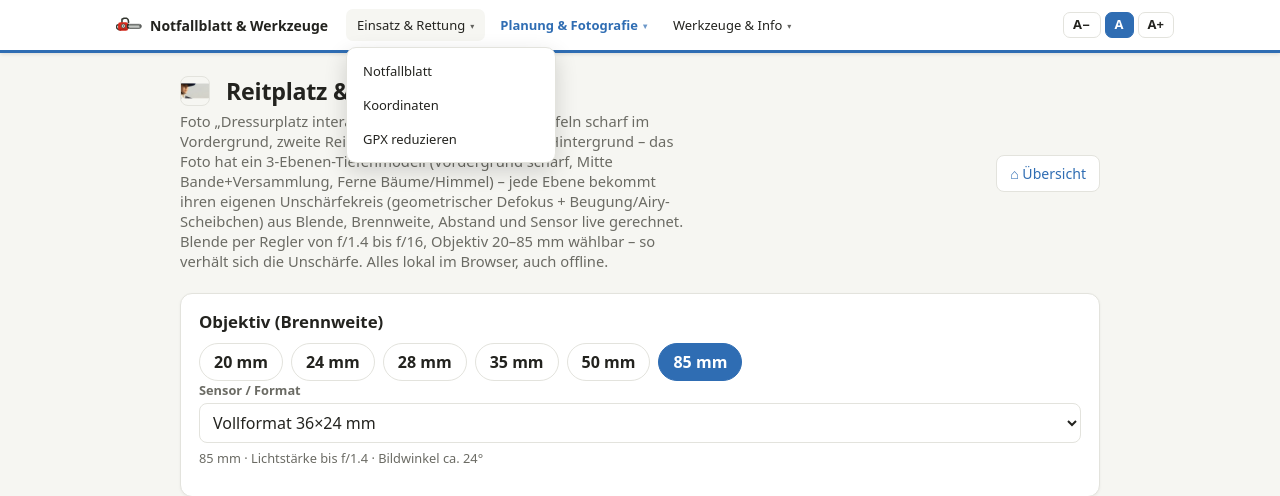
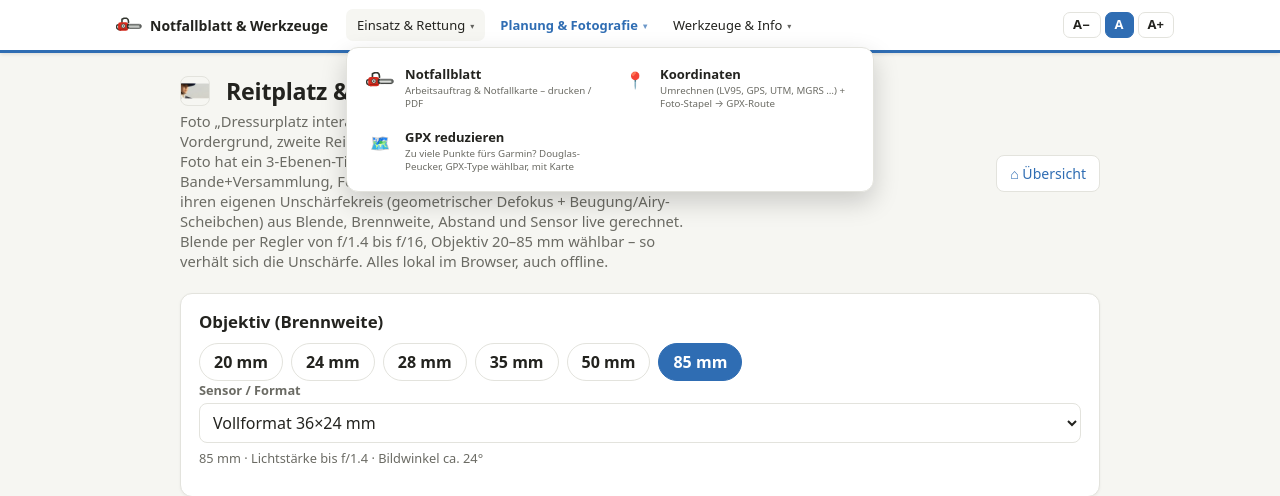
Before and after one commit to Salzundpfeffer34/notfallblatt-motorsaege, a PHP site: page /reitplatz.html in a window 1280 px wide, after a click on "Einsatz & Rettung". Shown: the top 496 px of the page. Run offline with PHP 8.4, Linux system fonts and the light colour scheme.

Commit message:
Navi als Mega-Menue: Icon + Titel + Beschreibung pro Eintrag (zweispaltig ab 900px)
- Alle 9 Seiten: Untermenues mit navi-ic (SVG/Emoji), navi-t (Titel) und navi-d
  (Kurzbeschreibung); Beschreibungen mehrsprachig ueber data-navi (hubC*d bzw. neue
  naviNotfallblattD/naviReitplatzD in texte-de/fr/it/es/pt – ohne Suva-Hinweis, damit
  der Suva-Test fuer sonne-mond/gpx-reduce/koordinaten weiter greift)
- css/navi.css: breitere Dropdowns (26rem, ab 900px 2-spaltiges Grid 33rem), letzte
  Gruppe rechtsbuendig, Aktiv-Eintrag mit Akzent-Pill inkl. heller Beschreibung
- js/navi.js: Fallback baut die gleiche Mega-Struktur auf; i18n nur an den Text-Leaves

Co-authored-by: Salzundpfeffer34 <Salzundpfeffer34@users.noreply.github.com>

```diff
--- a/css/navi.css
+++ b/css/navi.css
@@ -68,32 +68,50 @@ navi:empty { display: none; }
   position: absolute;
   top: calc(100% + 6px);
   left: 0;
-  min-width: 210px;
+  min-width: 15rem;
+  width: 26rem;
+  max-width: calc(100vw - 32px);
   margin: 0;
-  padding: 6px;
+  padding: 8px;
   list-style: none;
   background: var(--card, #fff);
   border: 1px solid var(--line, var(--linie, #d8d8d4));
-  border-radius: 10px;
-  box-shadow: 0 8px 22px rgba(0,0,0,.16);
+  border-radius: 12px;
+  box-shadow: 0 10px 26px rgba(0,0,0,.18);
   z-index: 1300;
 }
+.navi-gruppe:last-child .navi-untermenu { left: auto; right: 0; }
 .navi-gruppe details[open] .navi-untermenu { display: block; }
+@media (min-width: 900px) {
+  .navi-gruppe details[open] .navi-untermenu { display: grid; grid-template-columns: 1fr 1fr; width: 33rem; }
+}
 .navi-untermenu a {
-  display: block;
-  padding: 8px 10px;
-  border-radius: 7px;
+  display: flex;
+  gap: 10px;
+  align-items: flex-start;
+  padding: 9px 10px;
+  border-radius: 8px;
   font-size: 0.8125em;
   color: var(--ink, var(--text, #1c1c1c));
   text-decoration: none;
-  white-space: nowrap;
 }
 .navi-untermenu a:hover { background: var(--bg, var(--grau, #f4f4f2)); }
-.navi-untermenu a.aktiv {
-  background: var(--accent, var(--rot, #d52b1e));
-  color: #fff;
-  font-weight: 600;
+.navi-untermenu a.aktiv { background: var(--accent, var(--rot, #d52b1e)); color: #fff; }
+.navi-untermenu a.aktiv .navi-d { color: rgba(255,255,255,.85); }
+.navi-ic {
+  flex: 0 0 auto;
+  width: 30px;
+  height: 30px;
+  display: flex;
+  align-items: center;
+  justify-content: center;
+  font-size: 1.25em;
+  line-height: 1;
 }
+.navi-ic img { width: 28px; height: 28px; display: block; }
+.navi-tx { display: flex; flex-direction: column; gap: 1px; min-width: 0; }
+.navi-t { font-weight: 600; }
+.navi-d { font-size: 0.75em; line-height: 1.35; color: var(--muted, var(--grau-dunkel, #6b6b6b)); }
 body.hat-navi .app-header { top: var(--navi-hoehe, 46px); }
 @media (max-width: 640px) {
   .navi-brand span { display: none; }
--- a/js/texte-de.js
+++ b/js/texte-de.js
@@ -4,6 +4,7 @@ window.NOTFALL_TEXTE.de = {
   naviLabel: "Hauptnavigation",
   naviMarke: "Notfallblatt & Werkzeuge",
   naviNotfallblatt: "Notfallblatt",
+  naviNotfallblattD: "Arbeitsauftrag & Notfallkarte \u2013 drucken / PDF",
   naviKoordinaten: "Koordinaten",
   naviGpx: "GPX reduzieren",
   naviSonneMond: "Sonne & Mond",
@@ -11,6 +12,7 @@ window.NOTFALL_TEXTE.de = {
   naviReitplatz: "Reitplatz",
   naviOrtDb: "Ort-DB",
   naviDatenschutz: "Datenschutz",
+  naviReitplatzD: "Dressurplatz-Foto mit interaktivem Blenden-Regler f/1.4\u2013f/16",
   btnUebersicht: "⌂ Übersicht",
   hubTitel: "Notfallblatt & Werkzeuge",
   hubUntertitel: "Alle Tools für Motorsägen-Einsätze & Fotografie – lokal im Browser, offline nutzbar",
--- a/js/texte-es.js
+++ b/js/texte-es.js
@@ -4,6 +4,7 @@ window.NOTFALL_TEXTE.es = {
   naviLabel: "Navegaci\u00f3n principal",
   naviMarke: "Hoja de emergencia & herramientas",
   naviNotfallblatt: "Hoja de emergencia",
+  naviNotfallblattD: "Orden de trabajo y tarjeta de emergencia \u2013 imprimir / PDF",
   naviKoordinaten: "Coordenadas",
   naviGpx: "Reducir GPX",
   naviSonneMond: "Sol & Luna",
@@ -11,6 +12,7 @@ window.NOTFALL_TEXTE.es = {
   naviReitplatz: "Picadero",
   naviOrtDb: "Lugares",
   naviDatenschutz: "Privacidad",
+  naviReitplatzD: "Foto de picadero con control interactivo de la apertura",
   btnUebersicht: "⌂ Vista general",
   hubTitel: "Hoja de emergencia & herramientas",
   hubUntertitel: "Todas las herramientas para trabajos con motosierra y fotografía – local, sin conexión",
--- a/js/texte-fr.js
+++ b/js/texte-fr.js
@@ -4,6 +4,7 @@ window.NOTFALL_TEXTE.fr = {
   naviLabel: "Navigation principale",
   naviMarke: "Feuille d\u2019urgence & outils",
   naviNotfallblatt: "Feuille d\u2019urgence",
+  naviNotfallblattD: "Ordre de travail & carte d\u2019urgence \u2013 imprimer / PDF",
   naviKoordinaten: "Coordonn\u00e9es",
   naviGpx: "R\u00e9duire un GPX",
   naviSonneMond: "Soleil & Lune",
@@ -11,6 +12,7 @@ window.NOTFALL_TEXTE.fr = {
   naviReitplatz: "Man\u00e8ge",
   naviOrtDb: "Lieux",
   naviDatenschutz: "Confidentialit\u00e9",
+  naviReitplatzD: "Photo de man\u00e8ge avec r\u00e9glage interactif de l\u2019ouverture",
   btnUebersicht: "⌂ Vue d’ensemble",
   hubTitel: "Feuille d’urgence & outils",
   hubUntertitel: "Tous les outils pour interventions à la tronçonneuse & la photo – en local, hors ligne",
--- a/js/texte-it.js
+++ b/js/texte-it.js
@@ -4,6 +4,7 @@ window.NOTFALL_TEXTE.it = {
   naviLabel: "Navigazione principale",
   naviMarke: "Foglio d\u2019emergenza & strumenti",
   naviNotfallblatt: "Foglio d\u2019emergenza",
+  naviNotfallblattD: "Ordine di lavoro & carta d\u2019emergenza \u2013 stampa / PDF",
   naviKoordinaten: "Coordinate",
   naviGpx: "Riduci GPX",
   naviSonneMond: "Sole & Luna",
@@ -11,6 +12,7 @@ window.NOTFALL_TEXTE.it = {
   naviReitplatz: "Maneggio",
   naviOrtDb: "Luoghi",
   naviDatenschutz: "Privacy",
+  naviReitplatzD: "Foto del maneggio con diaframma interattivo",
   btnUebersicht: "⌂ Panoramica",
   hubTitel: "Foglio d’emergenza & strumenti",
   hubUntertitel: "Tutti gli strumenti per interventi con motosega & fotografia – in locale, offline",
--- a/js/texte-pt.js
+++ b/js/texte-pt.js
@@ -4,6 +4,7 @@ window.NOTFALL_TEXTE.pt = {
   naviLabel: "Navega\u00e7\u00e3o principal",
   naviMarke: "Folha de emerg\u00eancia & ferramentas",
   naviNotfallblatt: "Folha de emerg\u00eancia",
+  naviNotfallblattD: "Ordem de trabalho e cart\u00e3o de emerg\u00eancia \u2013 imprimir / PDF",
   naviKoordinaten: "Coordenadas",
   naviGpx: "Reduzir GPX",
   naviSonneMond: "Sol & Lua",
@@ -11,6 +12,7 @@ window.NOTFALL_TEXTE.pt = {
   naviReitplatz: "Picadeiro",
   naviOrtDb: "Locais",
   naviDatenschutz: "Privacidade",
+  naviReitplatzD: "Foto do picadeiro com controlo interativo da abertura",
   btnUebersicht: "⌂ Visão geral",
   hubTitel: "Folha de emergência & ferramentas",
   hubUntertitel: "Todas as ferramentas para trabalhos com motosserra e fotografia – local, offline",
--- a/reitplatz.html
+++ b/reitplatz.html
@@ -23,22 +23,22 @@
     <ul class="navi-links">
       <li class="navi-gruppe"><details><summary data-navi="hubGrpEinsatz">Einsatz &amp; Rettung</summary>
         <ul class="navi-untermenu">
-          <li><a href="notfallblatt.html" data-navi="naviNotfallblatt">Notfallblatt</a></li>
-          <li><a href="koordinaten/" data-navi="naviKoordinaten">Koordinaten</a></li>
-          <li><a href="gpx-reduce.html" data-navi="naviGpx">GPX reduzieren</a></li>
+          <li><a href="notfallblatt.html"><span class="navi-ic"><img src="img/motorsaege.svg" alt=""></span><span class="navi-tx"><span class="navi-t" data-navi="naviNotfallblatt">Notfallblatt</span><span class="navi-d" data-navi="naviNotfallblattD">Arbeitsauftrag &amp; Notfallkarte – drucken / PDF</span></span></a></li>
+          <li><a href="koordinaten/"><span class="navi-ic">📍</span><span class="navi-tx"><span class="navi-t" data-navi="naviKoordinaten">Koordinaten</span><span class="navi-d" data-navi="hubC2d">Umrechnen (LV95, GPS, UTM, MGRS …) + Foto-Stapel → GPX-Route</span></span></a></li>
+          <li><a href="gpx-reduce.html"><span class="navi-ic">🗺️</span><span class="navi-tx"><span class="navi-t" data-navi="naviGpx">GPX reduzieren</span><span class="navi-d" data-navi="hubC3d">Zu viele Punkte fürs Garmin? Douglas-Peucker, GPX-Type wählbar, mit Karte</span></span></a></li>
         </ul>
       </details></li>
       <li class="navi-gruppe"><details><summary data-navi="hubGrpFoto" class="aktiv">Planung &amp; Fotografie</summary>
         <ul class="navi-untermenu">
-          <li><a href="sonne-mond.html" data-navi="naviSonneMond">Sonne &amp; Mond</a></li>
-          <li><a href="bokeh.html" data-navi="naviBokeh">Bokeh</a></li>
-          <li><a href="reitplatz.html" data-navi="naviReitplatz" class="aktiv" aria-current="page">Reitplatz</a></li>
+          <li><a href="sonne-mond.html"><span class="navi-ic"><img src="img/sonne-mond.svg" alt=""></span><span class="navi-tx"><span class="navi-t" data-navi="naviSonneMond">Sonne &amp; Mond</span><span class="navi-d" data-navi="hubC4d">Auf-/Untergang, Goldene &amp; Blaue Stunde, Mondphase – lokal gerechnet</span></span></a></li>
+          <li><a href="bokeh.html"><span class="navi-ic">🎯</span><span class="navi-tx"><span class="navi-t" data-navi="naviBokeh">Bokeh</span><span class="navi-d" data-navi="hubC5d">Blende &amp; Abstand → Schärfezone, Unschärfe, Bokeh – 45+ Objektive</span></span></a></li>
+          <li><a href="reitplatz.html" class="aktiv" aria-current="page"><span class="navi-ic"><img src="img/reithelm-icon.webp" alt=""></span><span class="navi-tx"><span class="navi-t" data-navi="naviReitplatz">Reitplatz</span><span class="navi-d" data-navi="naviReitplatzD">Dressurplatz-Foto mit interaktivem Blenden-Regler f/1.4–f/16</span></span></a></li>
         </ul>
       </details></li>
       <li class="navi-gruppe"><details><summary data-navi="hubGrpSonst">Werkzeuge &amp; Info</summary>
         <ul class="navi-untermenu">
-          <li><a href="ort-db-editor.html" data-navi="naviOrtDb">Ort-DB</a></li>
-          <li><a href="koordinaten/datenschutz.html" data-navi="naviDatenschutz">Datenschutz</a></li>
+          <li><a href="ort-db-editor.html"><span class="navi-ic">🗄️</span><span class="navi-tx"><span class="navi-t" data-navi="naviOrtDb">Ort-DB</span><span class="navi-d" data-navi="hubC6d">Offline-Ortsnamen (GeoNames) suchen, bearbeiten, exportieren</span></span></a></li>
+          <li><a href="koordinaten/datenschutz.html"><span class="navi-ic">🔒</span><span class="navi-tx"><span class="navi-t" data-navi="naviDatenschutz">Datenschutz</span><span class="navi-d" data-navi="hubC7d">Was lokal gespeichert wird – und was nicht</span></span></a></li>
         </ul>
       </details></li>
     </ul>
```
Also changed, not shown: bokeh.html (+8 -8 lines), gpx-reduce.html (+8 -8 lines), index.html (+9 -9 lines), js/navi.js (+46 -15 lines), koordinaten/datenschutz.html (+8 -8 lines), koordinaten/index.html (+8 -8 lines), notfallblatt.html (+8 -8 lines), ort-db-editor.html (+8 -8 lines), sonne-mond.html (+8 -8 lines).
